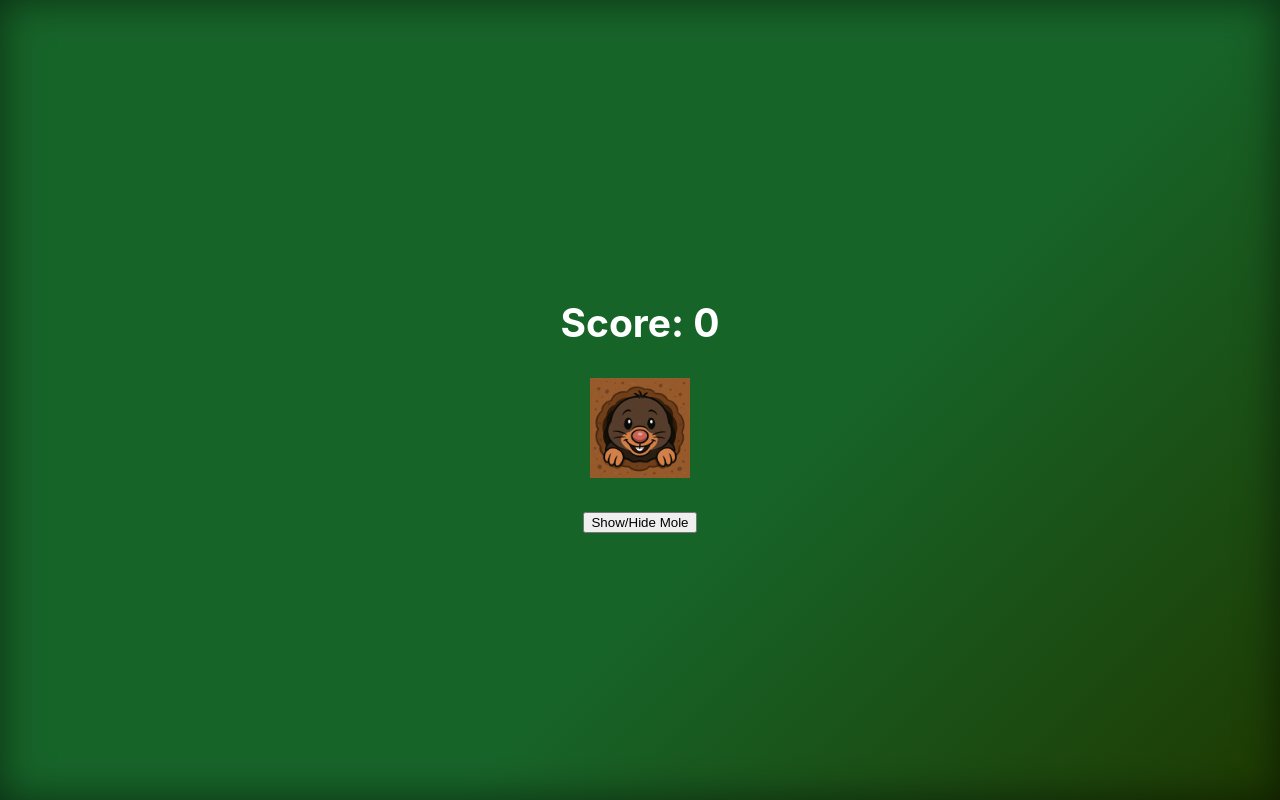
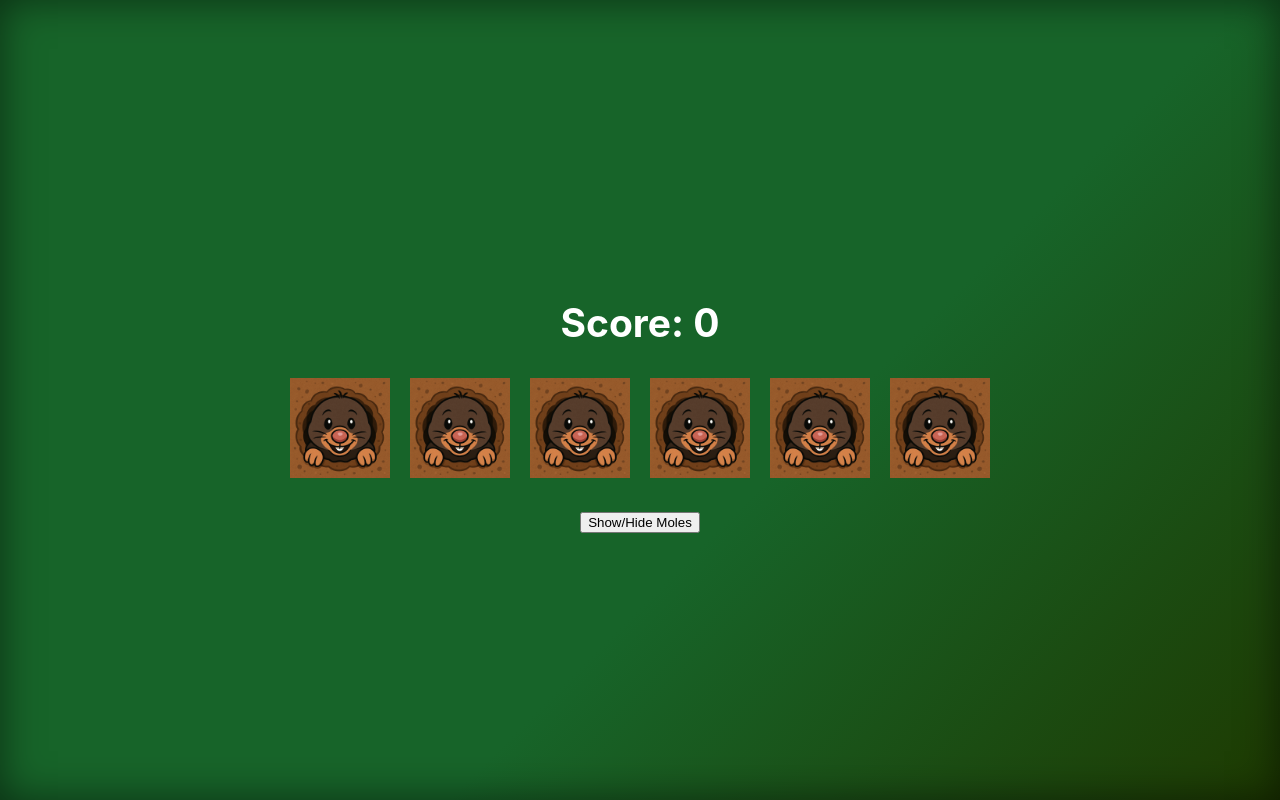
Before and after one commit to Vozer0/react_project, a React (Create React App) app in the folder project_wack/: page / in a window 1280 px wide. Built offline with nearby package versions, Linux system fonts and the light colour scheme.

Commit message:
more moles

```diff
--- a/project_wack/src/App.js
+++ b/project_wack/src/App.js
@@ -1,22 +1,25 @@
 import React, { useState } from "react";
-import moleImg from "./mole.png"; // Ensure you have a mole image in the src directory
-import "./App.css"; // Import the CSS file
+import moleImg from "./mole.png";
+import "./App.css";
 
 function App() {
   const [visible, setVisible] = useState(true);
-  const [score, setScore] = useState(0); // Add score state
+  const [score, setScore] = useState(0);
 
-  // Toggle visibility for demonstration (you can change this logic later)
   const toggleMole = () => setVisible((v) => !v);
+  const handleMoleClick = () => setScore((s) => s + 1);
 
-  // Increase score when mole is clicked
-  const handleMoleClick = () => setScore((s) => s + 1);
+  // Create an array for multiple mole buttons
+  const moleButtons = Array.from({ length: 6 });
 
   return (
     <div className="App-header">
       <h2>Score: {score}</h2>
-      {visible && (
+      <div style={{ display: "flex", gap: "20px", justifyContent: "center" }}>
+        {visible &&
+          moleButtons.map((_, idx) => (
             <button
+              key={idx}
               style={{
                 background: "none",
                 border: "none",
@@ -27,9 +30,10 @@ function App() {
             >
               <img src={moleImg} alt="Mole" style={{ width: 100, height: 100 }} />
             </button>
-      )}
+          ))}
+      </div>
       <br />
-      <button onClick={toggleMole}>Show/Hide Mole</button>
+      <button onClick={toggleMole}>Show/Hide Moles</button>
     </div>
   );
 }
```
Lines whose indentation alone changed are shown as unchanged.
